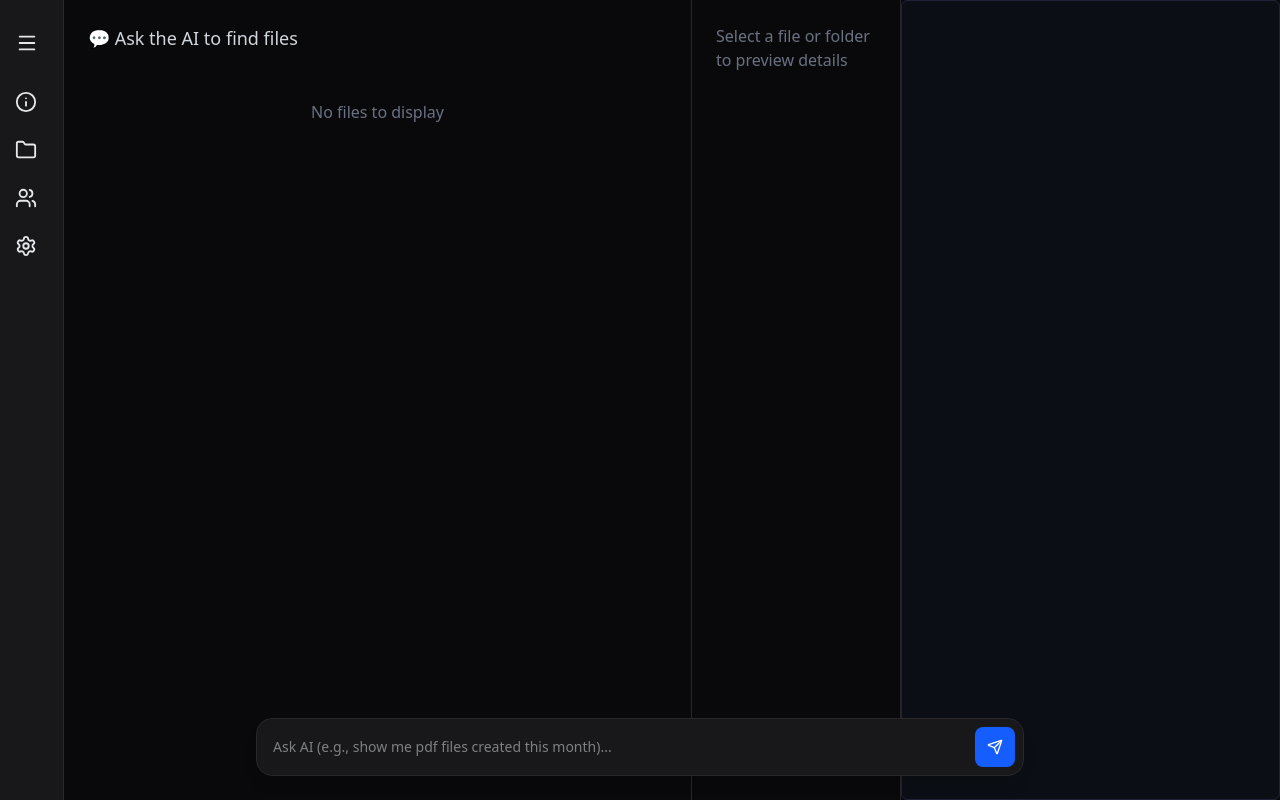
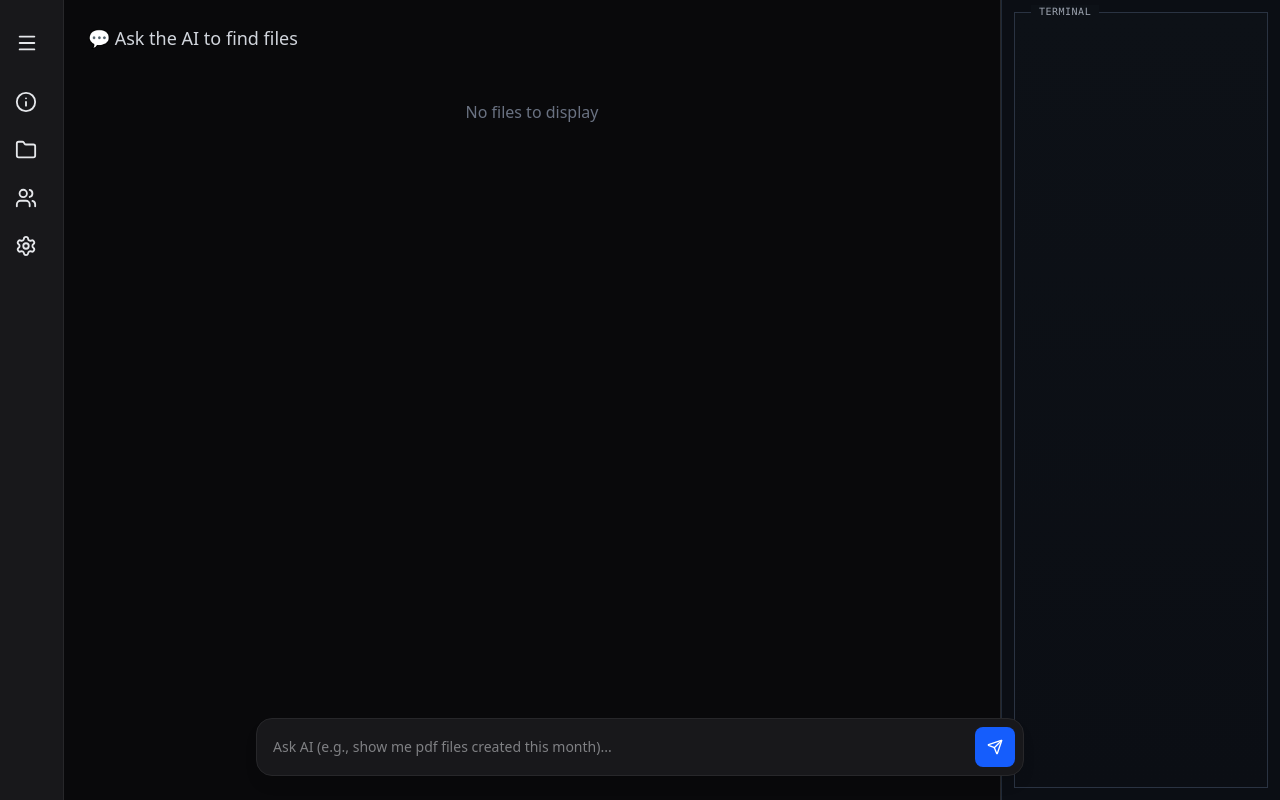
Before and after one commit to Pr0-T0/AI_FILE_MANAGER, a React (Vite) app in the folder ai-file-manager/: page / in a window 1280 px wide. Both pictures are taken after a click on the button "Files". Built offline with nearby package versions, Linux system fonts and the light colour scheme.

Commit message:
terminal UI updates

```diff
--- a/ai-file-manager/src/electron/main.ts
+++ b/ai-file-manager/src/electron/main.ts
@@ -1,5 +1,5 @@
 // src/electron/main.ts
-import { app, BrowserWindow, ipcMain, dialog} from "electron";
+import { app, BrowserWindow, ipcMain, dialog, Menu} from "electron";
 import { join } from "path";
 import { isDev } from "./util.js";
 import { getPreloadPath } from "./pathResolver.js";
@@ -13,6 +13,7 @@ import { log } from "./logger.js";
 // Disable GPU
 app.disableHardwareAcceleration();
 app.commandLine.appendSwitch("force-device-scale-factor", "1");
+Menu.setApplicationMenu(null);
 
 app.whenReady().then(async () => {
   // ---------------- Settings ----------------
--- a/ai-file-manager/src/ui/App.tsx
+++ b/ai-file-manager/src/ui/App.tsx
@@ -38,7 +38,7 @@ function App() {
         </div>
 
         {/* RIGHT TERMINAL LOGGER */}
-        <div className="w-95 border-l border-zinc-800 flex flex-col">
+        <div className="w-70 border-l border-zinc-800 flex flex-col">
           <TerminalLogger />
         </div>
       </div>
--- a/ai-file-manager/src/ui/componants/terminalLogger.tsx
+++ b/ai-file-manager/src/ui/componants/terminalLogger.tsx
@@ -16,17 +16,42 @@ export default function TerminalLogger() {
   }, [logs]);
 
   return (
+    <div className="h-full w-full bg-[#0b0e14] border-l border-[#1f2937] p-3">
+      {/* OUTER TERMINAL BOX */}
+      <div
+        className="
+          relative h-full
+          border border-[#2a3342]
+          bg-linear-to-b from-[#0d1117] to-[#0b0e14]
+          font-mono text-xs text-[#c9d1d9]
+        "
+      >
+        {/* TERMINAL LABEL (breaks the border) */}
+        <div
+          className="
+            absolute -top-2 left-4
+            px-2
+            bg-[#0d1117]
+            text-[#9ca3af]
+            tracking-wider
+            text-[10px]
+          "
+        >
+          TERMINAL
+        </div>
+
+        {/* LOG SCROLL AREA */}
         <div
           ref={containerRef}
           onMouseEnter={() => (isPaused.current = true)}
           onMouseLeave={() => (isPaused.current = false)}
-      className="h-full w-full bg-[#0b0e14] text-[#c0caf5]
-                 font-mono text-xs overflow-auto
-                 border border-[#1f2335] rounded-md p-2"
+          className="h-full overflow-auto px-4 py-4 space-y-0.5"
         >
           {logs.map((log, i) => (
             <LogLine key={i} log={log} />
           ))}
         </div>
+      </div>
+    </div>
   );
 }
--- a/ai-file-manager/src/ui/screens/fileScreen.tsx
+++ b/ai-file-manager/src/ui/screens/fileScreen.tsx
@@ -1,22 +1,17 @@
 import { useState, useEffect } from "react";
 import { File, FileText, Folder } from "lucide-react";
 
-
-//   Types
+// Types
 
 interface FileItem {
   id: string;
   name: string;
 
-  // Filesystem truth
   type: "file" | "folder";
-
-  // UI rendering intent (from backend)
   file_type: "image" | "pdf" | "doc" | "excel" | "folder" | "other";
 
   path: string;
 
-  // UI helpers
   src?: string;
   size?: string;
   date?: string;
@@ -28,7 +23,7 @@ interface AIResult {
   message?: string;
 }
 
-//   Component
+// Component
 
 export default function FilesScreen({
   aiResult,
@@ -36,11 +31,9 @@ export default function FilesScreen({
   aiResult: AIResult | null;
 }) {
   const [files, setFiles] = useState<FileItem[]>([]);
-  const [selectedFile, setSelectedFile] = useState<FileItem | null>(null);
   const [message, setMessage] = useState("");
 
-
- //    Helpers
+  // Helpers
 
   const getFileIcon = (fileType: FileItem["file_type"]) => {
     if (fileType === "folder")
@@ -54,31 +47,24 @@ export default function FilesScreen({
     return <FileText size={36} />;
   };
 
-  const mapAIItemToFileItem = (item: any): FileItem => {
-    return {
-      id: item.id,                 // absolute path
+  const mapAIItemToFileItem = (item: any): FileItem => ({
+    id: item.id,
     name: item.name,
-
-      type: item.type,             // "file" | "folder"
-      file_type: item.file_type,   // TRUST BACKEND
-
+    type: item.type,
+    file_type: item.file_type,
     path: item.path,
-
     size: item.size
       ? `${(item.size / 1024 / 1024).toFixed(2)} MB`
       : undefined,
-
     date: item.modified_at,
-
     src:
       item.file_type === "image"
-          // @ts-ignore (declare fsAPI globally later)
+        // @ts-ignore
         ? window.fsAPI.toFileURL(item.path)
         : undefined,
-    };
-  };
+  });
 
- //    React to AI result
+  // React to AI result
 
   useEffect(() => {
     if (!aiResult) return;
@@ -87,19 +73,15 @@ export default function FilesScreen({
 
     if (aiResult.kind === "files" && Array.isArray(aiResult.items)) {
       setFiles(aiResult.items.map(mapAIItemToFileItem));
-      setSelectedFile(null);
     } else {
       setFiles([]);
     }
   }, [aiResult]);
 
-
-  //   UI
+  // UI
 
   return (
-    <div className="flex h-full w-full bg-zinc-950 text-gray-200">
-      {/* LEFT: FILE GRID */}
-      <div className="flex-1 p-6 overflow-y-auto custom-scroll">
+    <div className="h-full w-full bg-zinc-950 text-gray-200 p-6 overflow-y-auto custom-scroll">
       <div className="text-gray-300 text-lg font-medium mb-6 animate-fadeIn">
         💬 {message || "Ask the AI to find files"}
       </div>
@@ -115,7 +97,6 @@ export default function FilesScreen({
           {files.map((file, idx) => (
             <div
               key={file.id}
-                onClick={() => setSelectedFile(file)}
               className="flex flex-col items-center p-2 rounded-lg cursor-pointer
                          hover:bg-zinc-800 transition opacity-0 scale-90 animate-appear"
               style={{
@@ -142,52 +123,6 @@ export default function FilesScreen({
           ))}
         </div>
       )}
-      </div>
-
-      {/* RIGHT: PREVIEW */}
-      <div className="w-1/4 p-6 border-l border-zinc-800">
-        <div className="sticky top-0">
-          {selectedFile ? (
-            <div className="flex flex-col gap-4">
-              <h2 className="text-lg font-semibold">Preview</h2>
-
-              {selectedFile.file_type === "image" && selectedFile.src ? (
-                <img
-                  src={selectedFile.src}
-                  alt={selectedFile.name}
-                  className="w-full max-h-96 object-contain rounded shadow"
-                />
-              ) : (
-                <div className="w-full h-64 flex items-center justify-center bg-zinc-800 rounded">
-                  Preview not available
-                </div>
-              )}
-
-              <h3 className="text-md font-semibold mt-4">Metadata</h3>
-              <div className="text-gray-400 text-sm space-y-1">
-                <p><strong>Name:</strong> {selectedFile.name}</p>
-                <p><strong>Type:</strong> {selectedFile.file_type}</p>
-                {selectedFile.size && (
-                  <p><strong>Size:</strong> {selectedFile.size}</p>
-                )}
-                {selectedFile.date && (
-                  <p><strong>Date:</strong> {selectedFile.date}</p>
-                )}
-                <p>
-                  <strong>Path:</strong>{" "}
-                  <span className="text-gray-500 break-all">
-                    {selectedFile.path}
-                  </span>
-                </p>
-              </div>
-            </div>
-          ) : (
-            <div className="text-gray-500">
-              Select a file or folder to preview details
-            </div>
-          )}
-        </div>
-      </div>
 
       {/* Styles */}
       <style>
```
Lines whose indentation alone changed are shown as unchanged.
